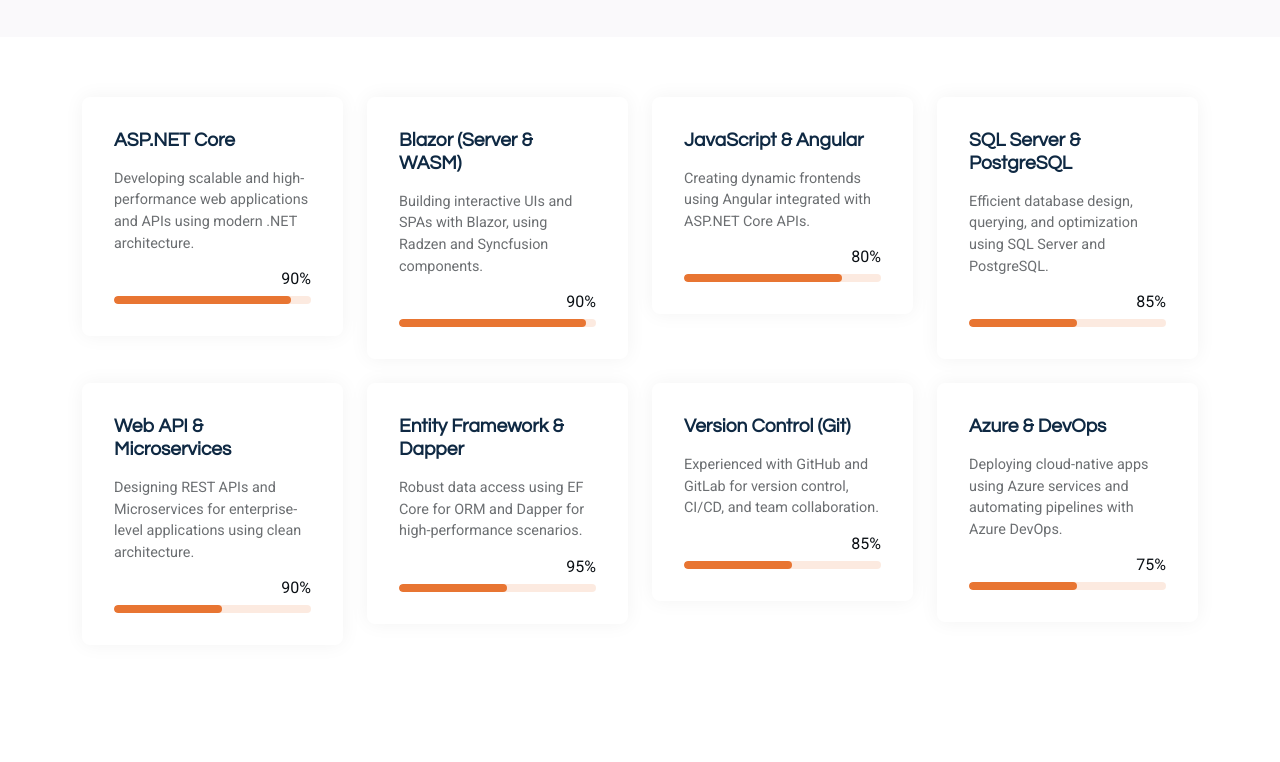
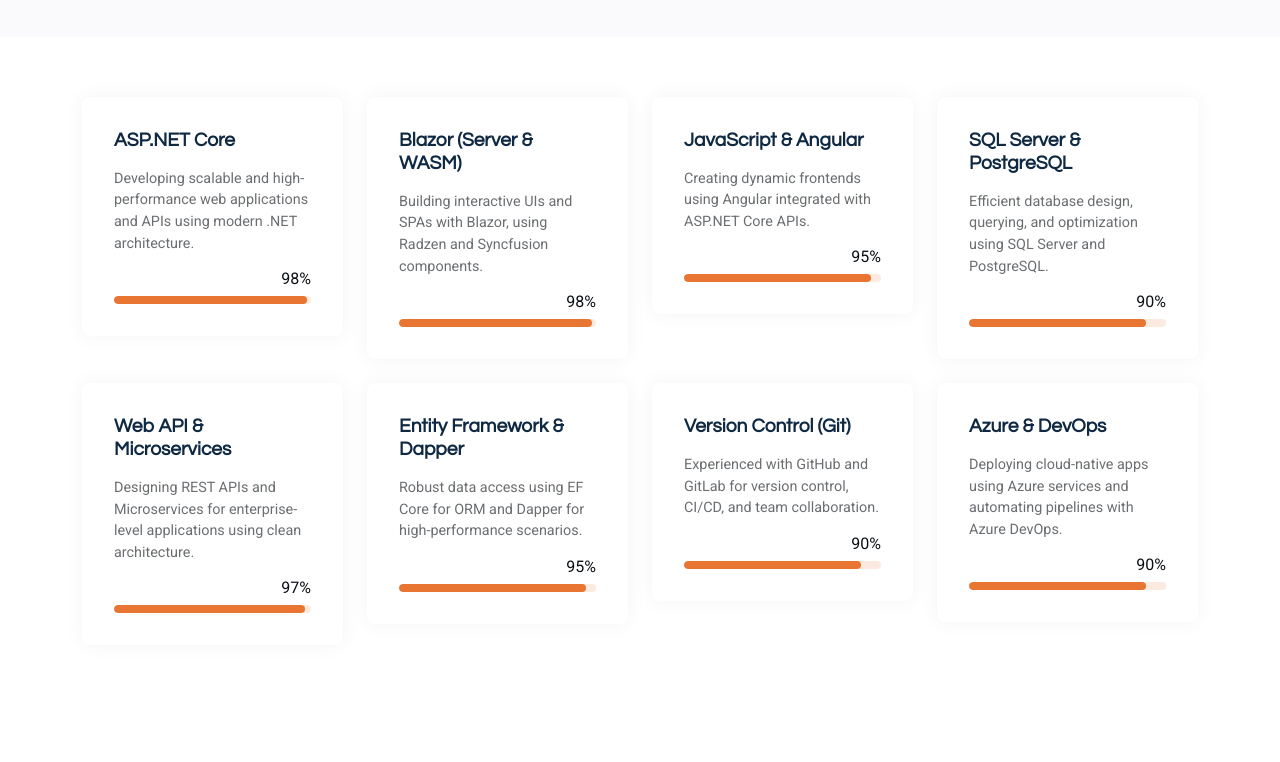
Before and after one commit to PushpendraShukla19/pushpendrashukla, a plain HTML site: page index.html in a window 1280 px wide. Shown: the part 1648-2410 px from the top of the page. Drawn offline with nearby package versions, Linux system fonts and the light colour scheme.

Commit message:
Add files via upload
replace the changes

```diff
--- a/index.html
+++ b/index.html
@@ -44,7 +44,7 @@
   <!-- Open Graph (Facebook, LinkedIn, etc.) -->
   <meta property="og:title" content="Pushpendra Kumar Shukla – Full Stack .NET Developer">
   <meta property="og:description" content="Explore the work, skills, and projects of Pushpendra Kumar Shukla, a full stack .NET developer with strong experience in Blazor, Web API, and enterprise software.">
-  <meta property="og:image" content="https://pushpendrashukla19.github.io/pushpendrashukla/assets/img.profile/profile.png"> <!-- Replace with actual image URL -->
+  <meta property="og:image" content="https://pushpendrashukla19.github.io/pushpendrashukla/assets/img/profile/profile.png"> <!-- Replace with actual image URL -->
   <meta property="og:url" content="https://pushpendrashukla19.github.io/pushpendrashukla/">
   <meta property="og:type" content="website">
   <meta property="og:site_name" content="Pushpendra Kumar Shukla">
@@ -53,7 +53,7 @@
   <meta name="twitter:card" content="summary_large_image">
   <meta name="twitter:title" content="Pushpendra Kumar Shukla – Full Stack .NET Developer">
   <meta name="twitter:description" content="Experienced in .NET Core, Blazor, and modern web development. Based in Jaipur, India.">
-  <meta name="twitter:image" content="https://pushpendrashukla19.github.io/pushpendrashukla/assets/img.profile/profile.png"> <!-- Replace with actual image URL -->
+  <meta name="twitter:image" content="https://pushpendrashukla19.github.io/pushpendrashukla/assets/img/profile/profile.png"> <!-- Replace with actual image URL -->
   <meta name="twitter:site" content="@PushpendraDev"> <!-- Replace with your actual Twitter handle if available -->
 
   <!-- Favicon -->
@@ -66,11 +66,12 @@
         "@type": "Person",
         "name": "Pushpendra Kumar Shukla",
         "url": "https://pushpendrashukla19.github.io/pushpendrashukla/",
-    "image": "https://pushpendrashukla19.github.io/pushpendrashukla/assets/img.profile/profile.png",
+        "image": "https://pushpendrashukla19.github.io/pushpendrashukla/assets/img/profile/profile.png",
         "sameAs": [
           "https://www.linkedin.com/in/pushpendrakumarshukla/",
           "https://github.com/PushpendraShukla19",
-      "https://www.c-sharpcorner.com/members/pushpendra-kumar-shukla"
+          "https://www.c-sharpcorner.com/members/pushpendra-kumar-shukla",
+          "https://linktr.ee/pushpendrashukla"
         ],
         "jobTitle": "Full Stack .NET Developer",
         "worksFor": {
@@ -142,9 +143,6 @@
         <a href="https://linktr.ee/pushpendrashukla" class="link"><i class="bi bi-link"></i></a>
       </div>
       </div>
-
-
-    </div>
   </header>
 
   <main class="main">
@@ -161,6 +159,7 @@
             <div class="cta-buttons" data-aos="fade-up" data-aos-delay="300">
               <a href="#skills" class="btn btn-primary">View Skills</a>
               <a href="#contact" class="btn btn-outline">Let's Connect</a>
+              <a href="https://1drv.ms/b/c/353051640bfc5756/EeHC8OHsQiRKpGRWz7RDYpUBotYgHtFqDLaCab25nxQcsA?e=2mgm4A" class="btn btn-outline" target="_blank">Resume</a>
             </div>
             <div class="hero-stats" data-aos="fade-up" data-aos-delay="400">
               <div class="stat-item">
@@ -292,9 +291,9 @@
             <div class="skill-box">
               <h3>ASP.NET Core</h3>
               <p>Developing scalable and high-performance web applications and APIs using modern .NET architecture.</p>
-              <span class="text-end d-block">90%</span>
+              <span class="text-end d-block">98%</span>
               <div class="progress">
-                <div class="progress-bar" role="progressbar" aria-valuenow="90" aria-valuemin="0" aria-valuemax="100"></div>
+                <div class="progress-bar" role="progressbar" aria-valuenow="98" aria-valuemin="0" aria-valuemax="100"></div>
               </div>
             </div>
           </div>
@@ -303,9 +302,9 @@
             <div class="skill-box">
               <h3>Blazor (Server & WASM)</h3>
               <p>Building interactive UIs and SPAs with Blazor, using Radzen and Syncfusion components.</p>
-              <span class="text-end d-block">90%</span>
+              <span class="text-end d-block">98%</span>
               <div class="progress">
-                <div class="progress-bar" role="progressbar" aria-valuenow="95" aria-valuemin="0" aria-valuemax="100"></div>
+                <div class="progress-bar" role="progressbar" aria-valuenow="98" aria-valuemin="0" aria-valuemax="100"></div>
               </div>
             </div>
           </div>
@@ -314,9 +313,9 @@
             <div class="skill-box">
               <h3>JavaScript & Angular</h3>
               <p>Creating dynamic frontends using Angular integrated with ASP.NET Core APIs.</p>
-              <span class="text-end d-block">80%</span>
+              <span class="text-end d-block">95%</span>
               <div class="progress">
-                <div class="progress-bar" role="progressbar" aria-valuenow="80" aria-valuemin="0" aria-valuemax="100"></div>
+                <div class="progress-bar" role="progressbar" aria-valuenow="95" aria-valuemin="0" aria-valuemax="100"></div>
               </div>
             </div>
           </div>
@@ -325,9 +324,9 @@
             <div class="skill-box">
               <h3>SQL Server & PostgreSQL</h3>
               <p>Efficient database design, querying, and optimization using SQL Server and PostgreSQL.</p>
-              <span class="text-end d-block">85%</span>
+              <span class="text-end d-block">90%</span>
               <div class="progress">
-                <div class="progress-bar" role="progressbar" aria-valuenow="55" aria-valuemin="0" aria-valuemax="100">
+                <div class="progress-bar" role="progressbar" aria-valuenow="90" aria-valuemin="0" aria-valuemax="100">
                 </div>
               </div>
             </div>
@@ -337,9 +336,9 @@
             <div class="skill-box">
               <h3>Web API & Microservices</h3>
               <p>Designing REST APIs and Microservices for enterprise-level applications using clean architecture.</p>
-              <span class="text-end d-block">90%</span>
+              <span class="text-end d-block">97%</span>
               <div class="progress">
-                <div class="progress-bar" role="progressbar" aria-valuenow="55" aria-valuemin="0" aria-valuemax="100">
+                <div class="progress-bar" role="progressbar" aria-valuenow="97" aria-valuemin="0" aria-valuemax="100">
                 </div>
               </div>
             </div>
@@ -351,7 +350,7 @@
               <p>Robust data access using EF Core for ORM and Dapper for high-performance scenarios.</p>
               <span class="text-end d-block">95%</span>
               <div class="progress">
-                <div class="progress-bar" role="progressbar" aria-valuenow="55" aria-valuemin="0" aria-valuemax="100">
+                <div class="progress-bar" role="progressbar" aria-valuenow="95" aria-valuemin="0" aria-valuemax="100">
                 </div>
               </div>
             </div>
@@ -361,9 +360,9 @@
             <div class="skill-box">
               <h3>Version Control (Git)</h3>
               <p>Experienced with GitHub and GitLab for version control, CI/CD, and team collaboration.</p>
-              <span class="text-end d-block">85%</span>
+              <span class="text-end d-block">90%</span>
               <div class="progress">
-                <div class="progress-bar" role="progressbar" aria-valuenow="55" aria-valuemin="0" aria-valuemax="100">
+                <div class="progress-bar" role="progressbar" aria-valuenow="90" aria-valuemin="0" aria-valuemax="100">
                 </div>
               </div>
             </div>
@@ -373,9 +372,9 @@
             <div class="skill-box">
               <h3>Azure & DevOps</h3>
               <p>Deploying cloud-native apps using Azure services and automating pipelines with Azure DevOps.</p>
-              <span class="text-end d-block">75%</span>
+              <span class="text-end d-block">90%</span>
               <div class="progress">
-                <div class="progress-bar" role="progressbar" aria-valuenow="55" aria-valuemin="0" aria-valuemax="100">
+                <div class="progress-bar" role="progressbar" aria-valuenow="90" aria-valuemin="0" aria-valuemax="100">
                 </div>
               </div>
             </div>
@@ -665,7 +664,7 @@
                   <span>Mohan Sansar IIT Gate Kanpur Nagar - 208016</span>
                 </div>
 
-                <a href="https://maps.app.goo.gl/Vd5sAwvF5rfmdkUcA" class="map-link d-inline-flex align-items-center">
+                <a href="https://maps.app.goo.gl/Vd5sAwvF5rfmdkUcA" class="map-link d-inline-flex align-items-center" target="_blank">
                   Open Map
                   <i class="bi bi-arrow-right ms-2"></i>
                 </a>
```
Lines whose indentation alone changed are shown as unchanged.
